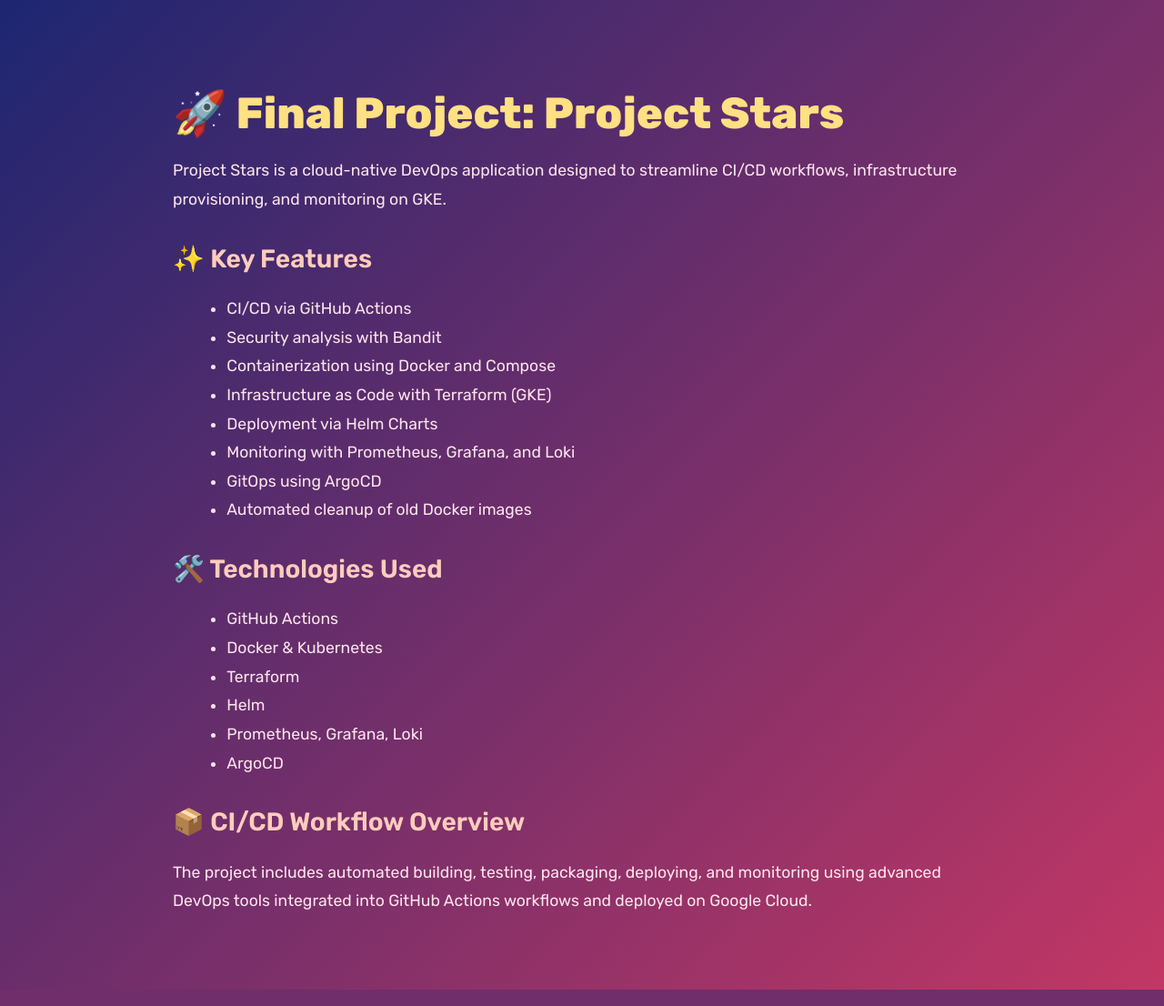
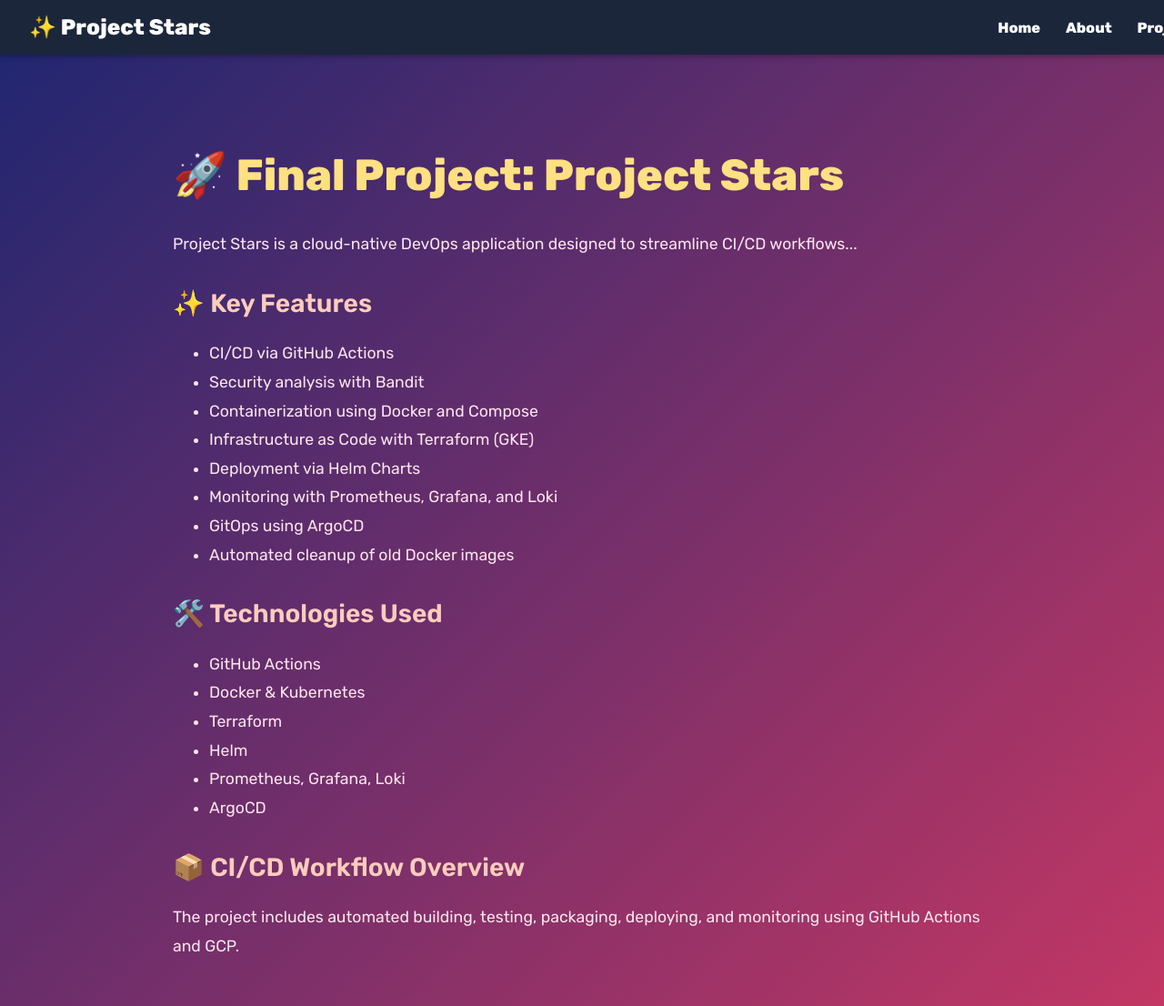
Before and after one commit to moshelederman/HELM-PROJECT, a Flask app: page /project in a window 1280 px wide. Shown: the whole page at 91% size. Run offline with Flask 3, Linux system fonts and the light colour scheme.

Commit message:
add Navbar in project.html and in about.html

```diff
--- a/app/templates/project.html
+++ b/app/templates/project.html
@@ -11,16 +11,46 @@
       padding: 0;
       background: linear-gradient(135deg, #1d2671, #c33764);
       color: #ffffff;
+      padding-top: 100px;
       min-height: 100vh;
+    }
+
+    header {
+      position: fixed;
+      top: 0;
+      width: 100%;
+      background-color: #1b263b;
+      padding: 1rem 2rem;
       display: flex;
-      justify-content: center;
+      justify-content: space-between;
       align-items: center;
-      padding: 4rem;
+      box-shadow: 0 2px 6px rgba(0, 0, 0, 0.3);
+      z-index: 1000;
+    }
+
+    header h1 {
+      margin: 0;
+      font-size: 1.5rem;
+      color: #fff;
+    }
+
+    nav a {
+      color: #ffffff;
+      text-decoration: none;
+      margin-left: 1.5rem;
+      font-weight: bold;
+      transition: color 0.3s;
+    }
+
+    nav a:hover {
+      color: #ffd166;
     }
 
     .container {
       max-width: 900px;
+      margin: auto;
       text-align: left;
+      padding: 2rem;
       animation: fadeIn 1s ease-in-out;
     }
 
@@ -28,14 +58,13 @@
       font-size: 3rem;
       font-weight: 800;
       color: #ffe082;
-      margin-bottom: 1.2rem;
     }
 
     h2 {
       font-size: 1.75rem;
       font-weight: 600;
+      color: #ffccbc;
       margin-top: 2rem;
-      color: #ffccbc;
     }
 
     ul, p {
@@ -44,29 +73,25 @@
       color: #fce4ec;
     }
 
-    ul {
-      margin-left: 1.2rem;
-    }
-
     @keyframes fadeIn {
-      from {
-        opacity: 0;
-        transform: translateY(20px);
-      }
-      to {
-        opacity: 1;
-        transform: translateY(0);
-      }
+      from { opacity: 0; transform: translateY(20px); }
+      to { opacity: 1; transform: translateY(0); }
     }
   </style>
 </head>
 <body>
+  <header>
+    <h1>✨ Project Stars</h1>
+    <nav>
+      <a href="/">Home</a>
+      <a href="/about">About</a>
+      <a href="/project">Project</a>
+    </nav>
+  </header>
+
   <div class="container">
     <h1>🚀 Final Project: Project Stars</h1>
-    <p>
-      Project Stars is a cloud-native DevOps application designed to streamline CI/CD workflows, infrastructure provisioning, and monitoring on GKE.
-    </p>
-
+    <p>Project Stars is a cloud-native DevOps application designed to streamline CI/CD workflows...</p>
     <h2>✨ Key Features</h2>
     <ul>
       <li>CI/CD via GitHub Actions</li>
@@ -78,7 +103,6 @@
       <li>GitOps using ArgoCD</li>
       <li>Automated cleanup of old Docker images</li>
     </ul>
-
     <h2>🛠️ Technologies Used</h2>
     <ul>
       <li>GitHub Actions</li>
@@ -88,11 +112,8 @@
       <li>Prometheus, Grafana, Loki</li>
       <li>ArgoCD</li>
     </ul>
-
     <h2>📦 CI/CD Workflow Overview</h2>
-    <p>
-      The project includes automated building, testing, packaging, deploying, and monitoring using advanced DevOps tools integrated into GitHub Actions workflows and deployed on Google Cloud.
-    </p>
+    <p>The project includes automated building, testing, packaging, deploying, and monitoring using GitHub Actions and GCP.</p>
   </div>
 </body>
 </html>
```
Also changed, not shown: app/templates/about.html (+44 -18 lines).
